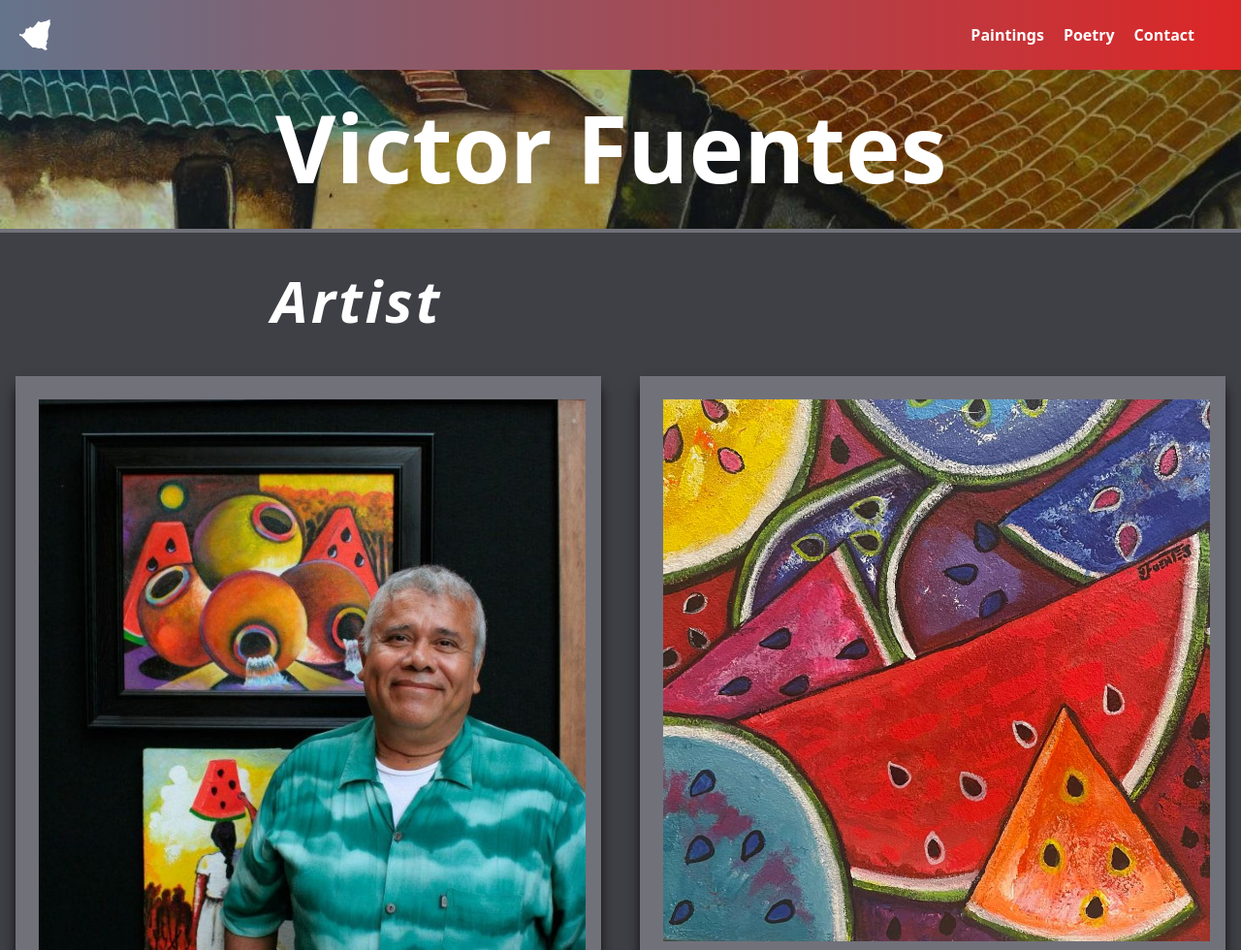
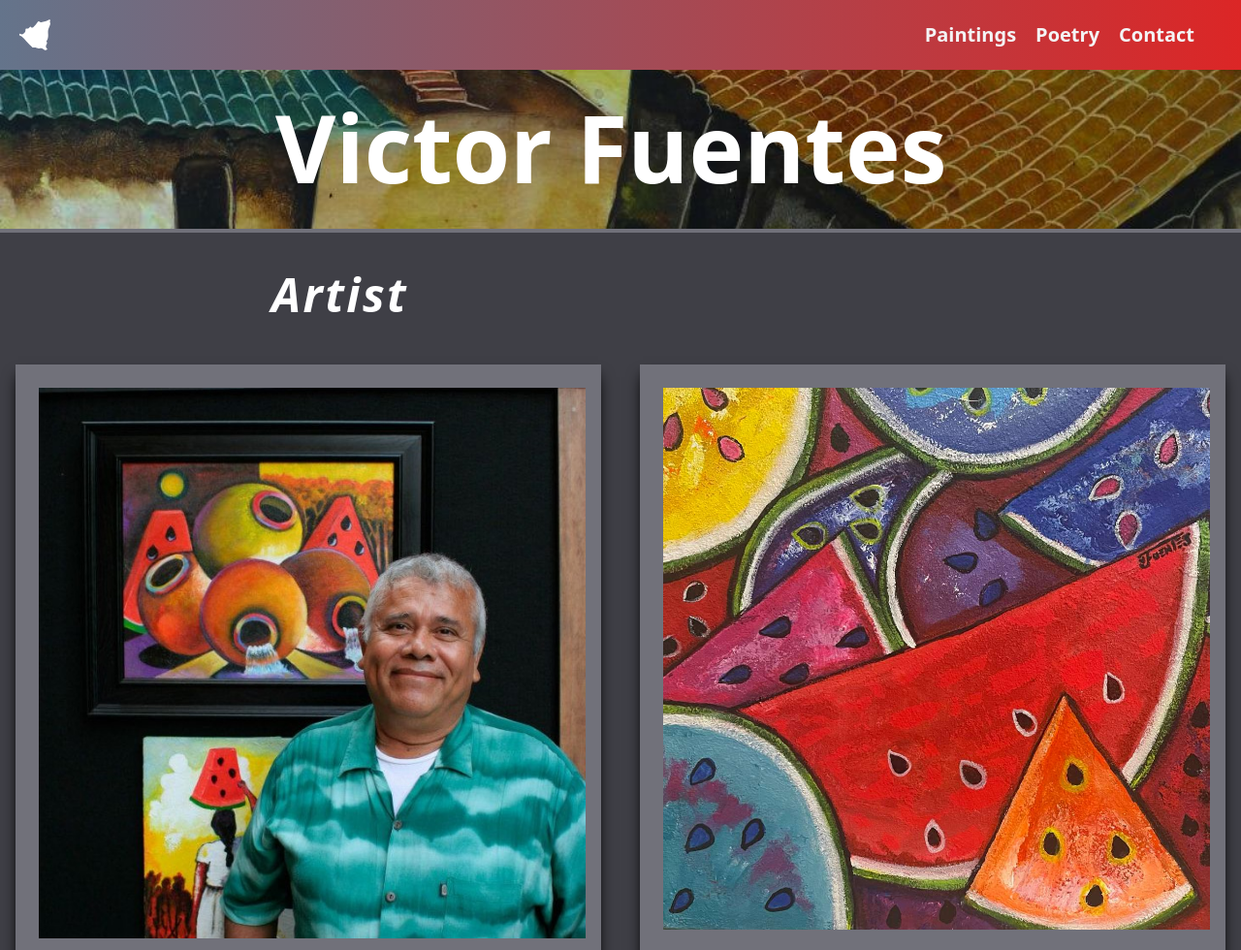
Before and after one commit to papadavis47/victorfuentesart, an Astro site: page / in a window 1280 px wide. Shown: the top 980 px of the page at 97% size. Built offline with nearby package versions, Linux system fonts and the light colour scheme; Astro itself is replaced by a stand-in of ours.

Commit message:
decrease font size on Title component, add bolding hover effect and increase font size of links

```diff
--- a/src/components/astro/Links.astro
+++ b/src/components/astro/Links.astro
@@ -2,14 +2,14 @@
 ---
 
 <nav>
-  <ul class='flex justify-between text-white gap-x-5 capitalize font-semibold'>
-    <li>
+  <ul class='flex justify-between text-zinc-100 gap-x-5 capitalize font-semibold text-xl'>
+    <li class='hover:font-bold'>
       <a href='/paintings'>paintings</a>
     </li>
-    <li>
+    <li class='hover:font-bold'>
       <a href='/poetry'>poetry</a>
     </li>
-    <li>
+    <li class='hover:font-bold'>
       <a href='/contact'>contact</a>
     </li>
   </ul>
--- a/src/components/astro/Title.astro
+++ b/src/components/astro/Title.astro
@@ -5,6 +5,6 @@
 
 <div class='pt-6'>
   <CommonContainer>
-    <h1 class='italic tracking-wider text-6xl text-white font-bold px-3'>{title}</h1>
+    <h1 class='italic tracking-wider text-5xl text-white font-bold px-3'>{title}</h1>
   </CommonContainer>
 </div>
```
